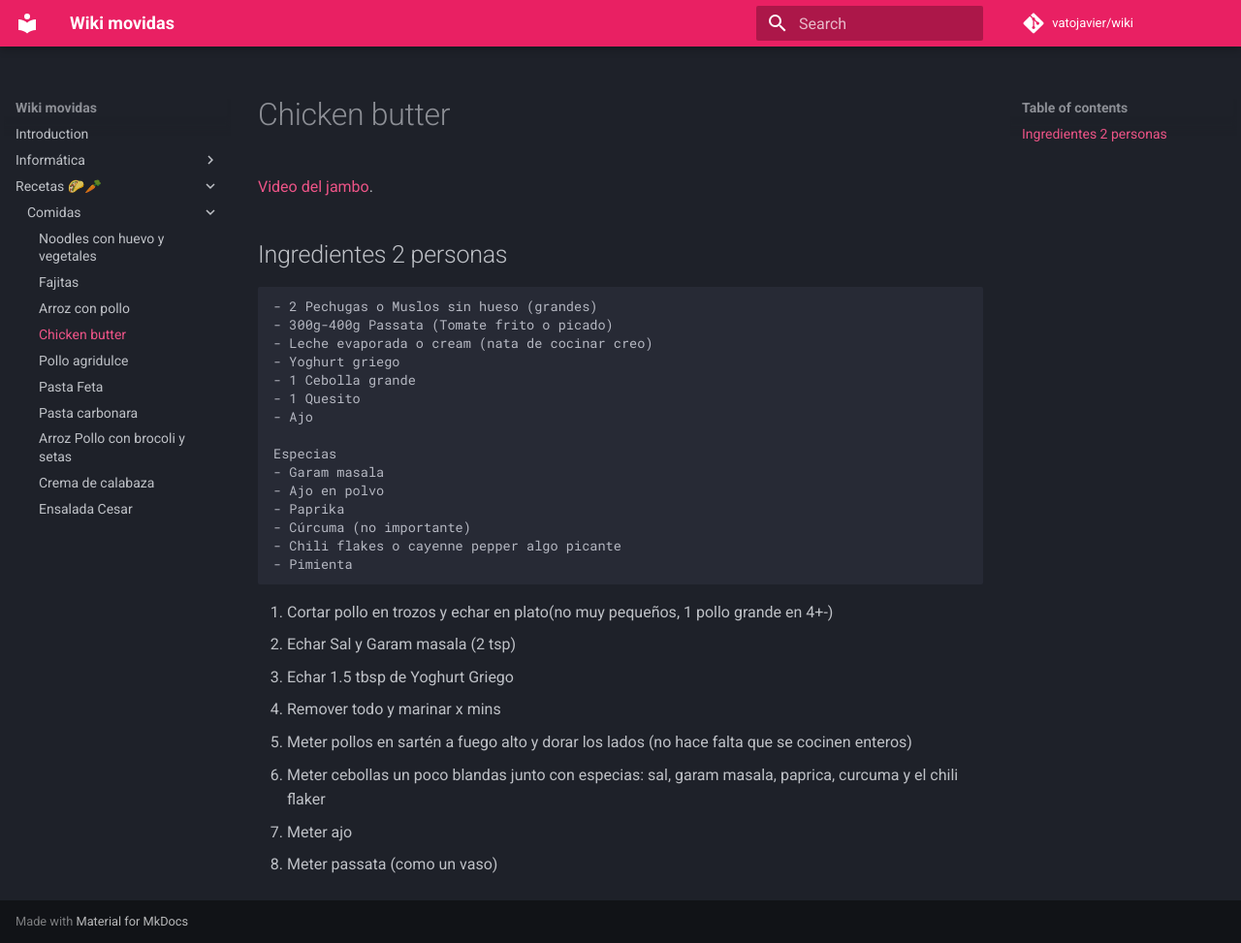
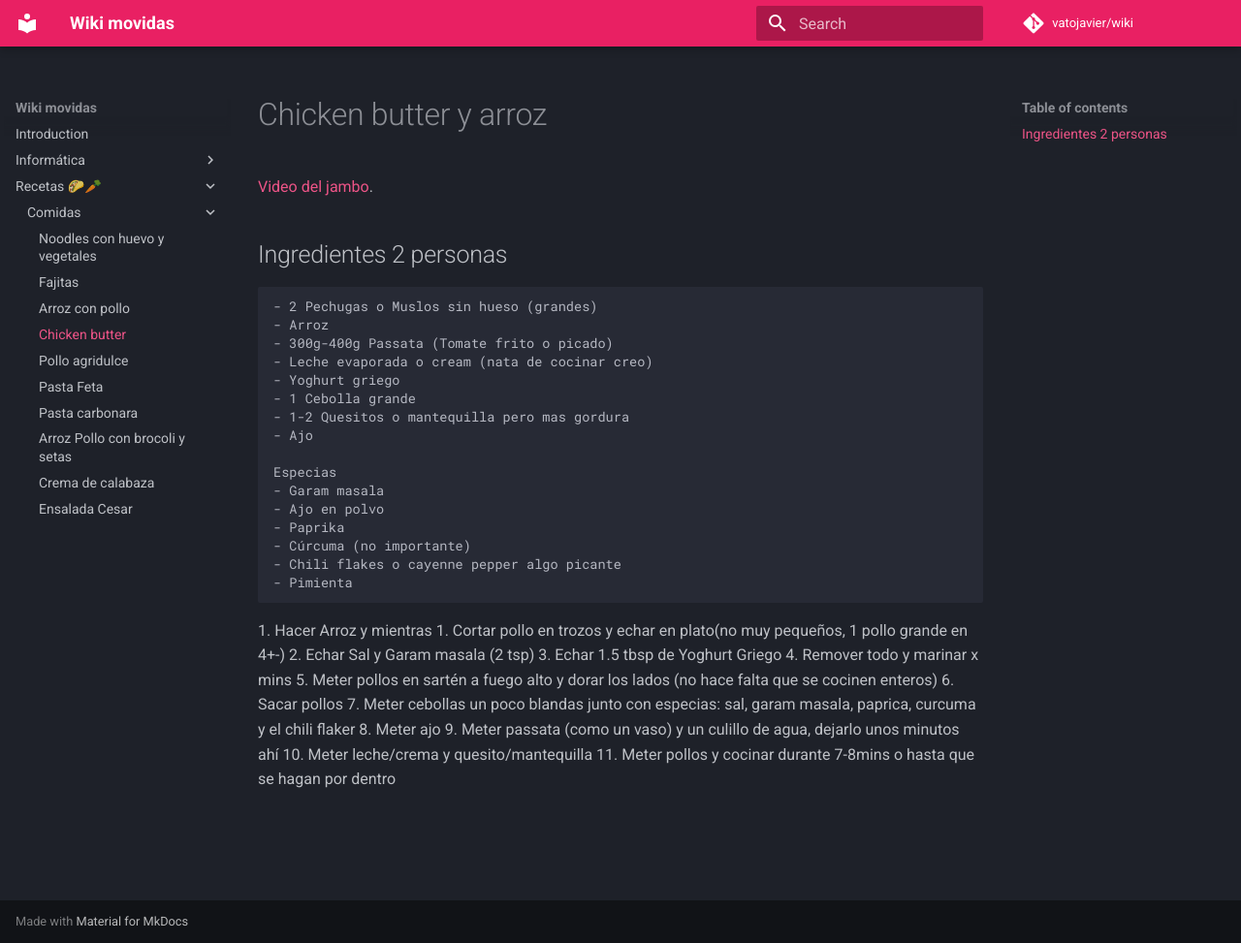
Before and after one commit to vatojavier/wiki, an MkDocs documentation site: the page built from docs/a_zampar/comidas/chicken_butter.md, in a window 1280 px wide and 973 px high. Shown: the whole window at 97% size. Built offline with MkDocs 1.6.1 and Material for MkDocs 9.7.7, drawn with Linux system fonts in a browser that asks for light colours; comment, search, counter and statistics services are not loaded.

Commit message:
Update chicken_butter.md

````diff
--- a/docs/a_zampar/comidas/chicken_butter.md
+++ b/docs/a_zampar/comidas/chicken_butter.md
@@ -1,15 +1,16 @@
-# Chicken butter
+# Chicken butter y arroz
 
 [Video del jambo](https://youtu.be/qQq33CEzTic).
 
 ## Ingredientes 2 personas
 ```
 - 2 Pechugas o Muslos sin hueso (grandes)
+- Arroz
 - 300g-400g Passata (Tomate frito o picado)
 - Leche evaporada o cream (nata de cocinar creo)
 - Yoghurt griego
 - 1 Cebolla grande
-- 1 Quesito
+- 1-2 Quesitos o mantequilla pero mas gordura
 - Ajo
 
 Especias
@@ -21,12 +22,15 @@ Especias
 - Pimienta
 
 ```
-
+1. Hacer Arroz y mientras
 1. Cortar pollo en trozos y echar en plato(no muy pequeños, 1 pollo grande en 4+-)
 2. Echar Sal y Garam masala (2 tsp)
 3. Echar 1.5 tbsp de Yoghurt Griego
 4. Remover todo y marinar x mins
 5. Meter pollos en sartén a fuego alto y dorar los lados (no hace falta que se cocinen enteros)
-6. Meter cebollas un poco blandas junto con especias: sal, garam masala, paprica, curcuma y el chili flaker
-7. Meter ajo
-8. Meter passata (como un vaso)
+6. Sacar pollos
+7. Meter cebollas un poco blandas junto con especias: sal, garam masala, paprica, curcuma y el chili flaker
+8. Meter ajo
+9. Meter passata (como un vaso) y un culillo de agua, dejarlo unos minutos ahí
+10. Meter leche/crema y quesito/mantequilla
+11. Meter pollos y cocinar durante 7-8mins o hasta que se hagan por dentro
````
